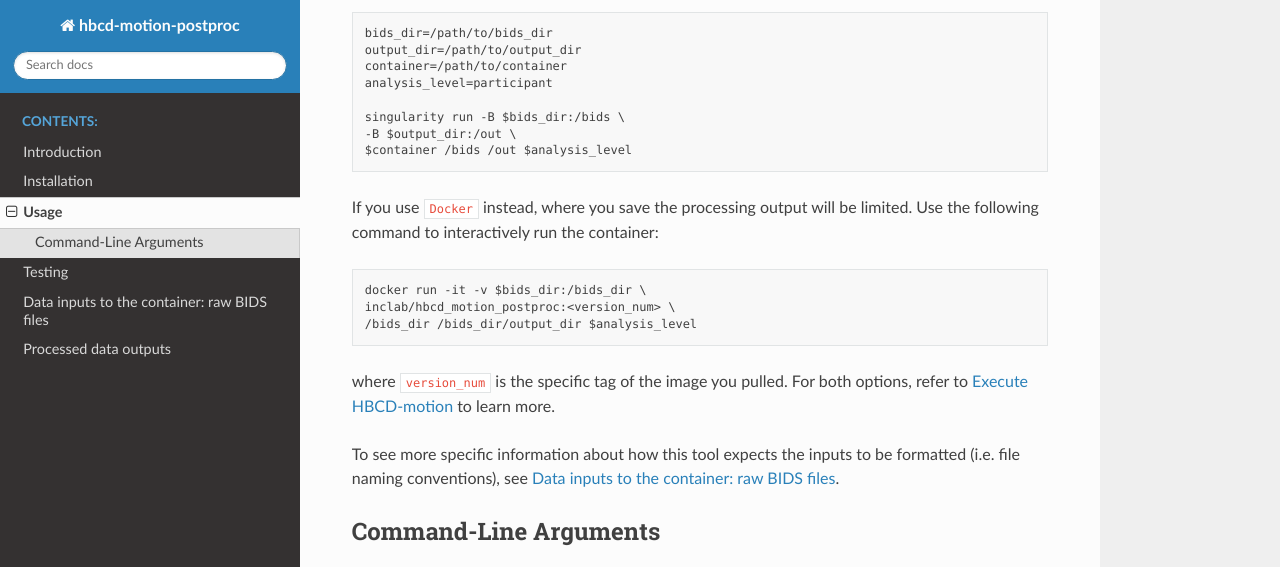
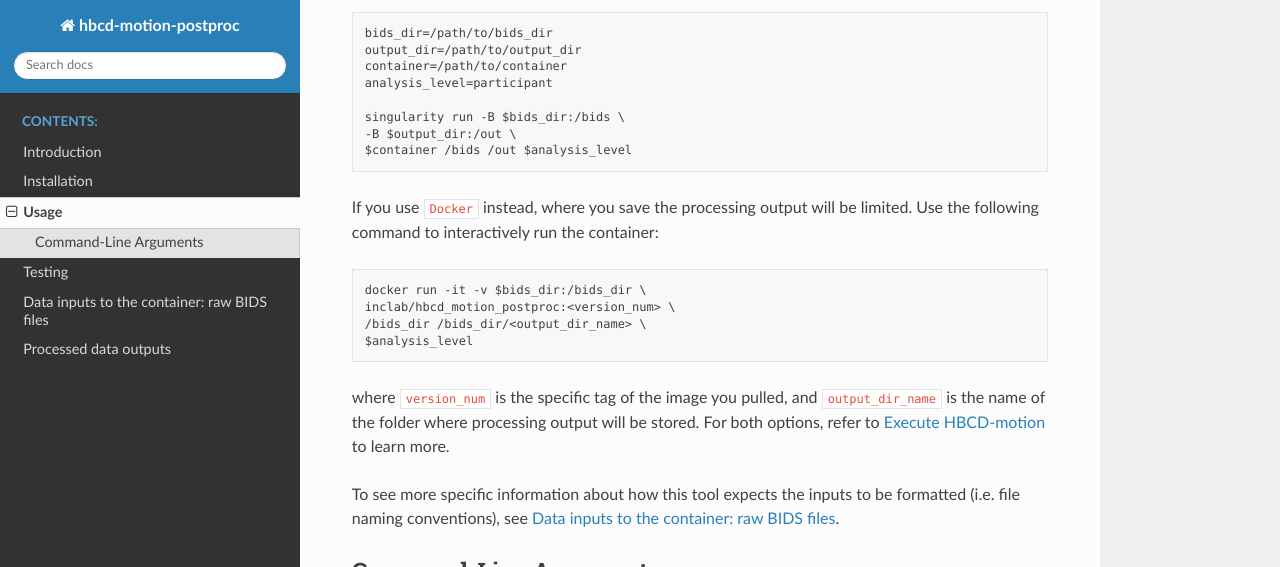
Before and after one commit to ohspc89/hbcd_motion_postproc, a Sphinx documentation site: the page built from docs/source/usage.rst, in a window 1280 px wide and 900 px high, scrolled down 606 px, cut to the strip 0-567 px from the top of the window. Built offline with Sphinx 7.4.7 and the Read the Docs theme 3.1.0, drawn with Linux system fonts in a browser that asks for light colours.

Commit message:
Update usage.rst

```diff
--- a/docs/source/usage.rst
+++ b/docs/source/usage.rst
@@ -42,9 +42,11 @@ limited. Use the following command to interactively run the container::
 
         docker run -it -v $bids_dir:/bids_dir \
         inclab/hbcd_motion_postproc:<version_num> \
-        /bids_dir /bids_dir/output_dir $analysis_level
+        /bids_dir /bids_dir/<output_dir_name> \
+        $analysis_level
 
-where ``version_num`` is the specific tag of the image you pulled.
+where ``version_num`` is the specific tag of the image you pulled, and
+``output_dir_name`` is the name of the folder where processing output will be stored.
 For both options, refer to :ref:`execute` to learn more.
 
 To see more specific information about how this tool expects
```
